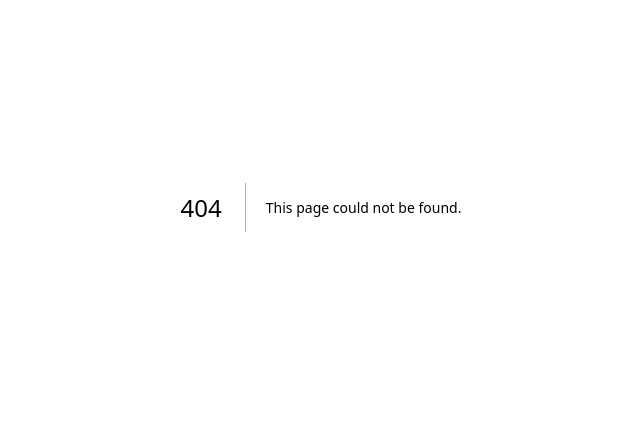
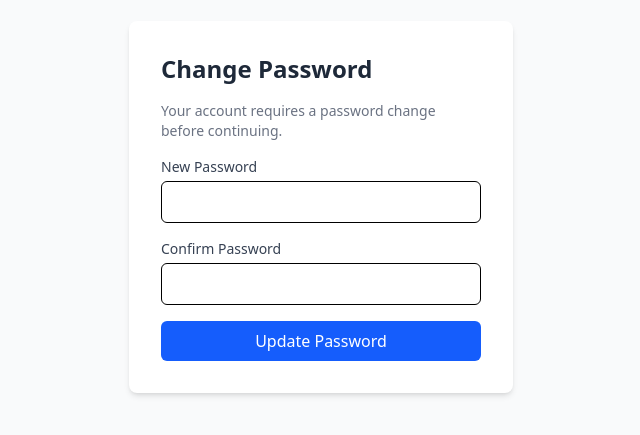
Before and after one commit to doo3012/minimum-viable-product, a Next.js app in the folder apps/web/: page /change-password in a window 1280 px wide. Before the commit this address had no page. Shown: the part 193-628 px from the top of the page, without its empty margins (319-959 px from the left). Built offline with nearby package versions, Linux system fonts and the light colour scheme.

Commit message:
feat(web): add login and change-password pages

```diff
--- /dev/null
+++ b/apps/web/src/app/(public)/change-password/page.tsx
@@ -0,0 +1,95 @@
+'use client';
+import { useForm } from 'react-hook-form';
+import { zodResolver } from '@hookform/resolvers/zod';
+import { z } from 'zod';
+import { useMutation } from '@tanstack/react-query';
+import { useRouter } from 'next/navigation';
+import Swal from 'sweetalert2';
+import { api } from '@/lib/api';
+import { useAuthStore } from '@/stores/authStore';
+
+const schema = z
+  .object({
+    newPassword: z.string().min(8, 'Password must be at least 8 characters'),
+    confirmPassword: z.string().min(1, 'Please confirm your password'),
+  })
+  .refine((d) => d.newPassword === d.confirmPassword, {
+    message: 'Passwords do not match',
+    path: ['confirmPassword'],
+  });
+
+type FormData = z.infer<typeof schema>;
+
+export default function ChangePasswordPage() {
+  const router = useRouter();
+  const setAuth = useAuthStore((s) => s.setAuth);
+  const { userId, role } = useAuthStore();
+
+  const {
+    register,
+    handleSubmit,
+    formState: { errors },
+  } = useForm<FormData>({ resolver: zodResolver(schema) });
+
+  const mutation = useMutation({
+    mutationFn: (data: FormData) =>
+      api.post('/auth/change-password', { newPassword: data.newPassword }),
+    onSuccess: () => {
+      if (userId && role) setAuth(userId, role, false);
+      Swal.fire('Password updated!', 'You can now use your new password.', 'success').then(() =>
+        router.push('/dashboard')
+      );
+    },
+    onError: () => {
+      Swal.fire('Error', 'Failed to change password. Please try again.', 'error');
+    },
+  });
+
+  return (
+    <div className="min-h-screen flex items-center justify-center bg-gray-50">
+      <form
+        onSubmit={handleSubmit((data) => mutation.mutate(data))}
+        className="bg-white p-8 rounded-lg shadow-md w-full max-w-sm space-y-4"
+      >
+        <h1 className="text-2xl font-bold text-gray-800">Change Password</h1>
+        <p className="text-sm text-gray-500">
+          Your account requires a password change before continuing.
+        </p>
+
+        <div>
+          <label className="block text-sm font-medium text-gray-700">New Password</label>
+          <input
+            {...register('newPassword')}
+            type="password"
+            autoComplete="new-password"
+            className="mt-1 w-full border rounded-md px-3 py-2 focus:outline-none focus:ring-2 focus:ring-blue-500"
+          />
+          {errors.newPassword && (
+            <p className="text-red-500 text-xs mt-1">{errors.newPassword.message}</p>
+          )}
+        </div>
+
+        <div>
+          <label className="block text-sm font-medium text-gray-700">Confirm Password</label>
+          <input
+            {...register('confirmPassword')}
+            type="password"
+            autoComplete="new-password"
+            className="mt-1 w-full border rounded-md px-3 py-2 focus:outline-none focus:ring-2 focus:ring-blue-500"
+          />
+          {errors.confirmPassword && (
+            <p className="text-red-500 text-xs mt-1">{errors.confirmPassword.message}</p>
+          )}
+        </div>
+
+        <button
+          type="submit"
+          disabled={mutation.isPending}
+          className="w-full bg-blue-600 text-white py-2 rounded-md hover:bg-blue-700 disabled:opacity-50"
+        >
+          {mutation.isPending ? 'Saving...' : 'Update Password'}
+        </button>
+      </form>
+    </div>
+  );
+}
--- /dev/null
+++ b/apps/web/src/app/(public)/login/page.tsx
@@ -0,0 +1,89 @@
+'use client';
+import { useForm } from 'react-hook-form';
+import { zodResolver } from '@hookform/resolvers/zod';
+import { useMutation } from '@tanstack/react-query';
+import { useRouter } from 'next/navigation';
+import Swal from 'sweetalert2';
+import { api } from '@/lib/api';
+import { useAuthStore } from '@/stores/authStore';
+import { loginSchema, LoginFormData } from '@/schemas/login.schema';
+
+export default function LoginPage() {
+  const router = useRouter();
+  const setAuth = useAuthStore((s) => s.setAuth);
+
+  const {
+    register,
+    handleSubmit,
+    formState: { errors },
+  } = useForm<LoginFormData>({
+    resolver: zodResolver(loginSchema),
+  });
+
+  const mutation = useMutation({
+    mutationFn: (data: LoginFormData) => api.post('/auth/login', data),
+    onSuccess: (res) => {
+      const { userId, role, mustChangePassword } = res.data;
+      setAuth(userId, role, mustChangePassword);
+      if (mustChangePassword) {
+        router.push('/change-password');
+      } else {
+        router.push('/dashboard');
+      }
+    },
+    onError: () => {
+      Swal.fire('Login failed', 'Invalid username or password.', 'error');
+    },
+  });
+
+  return (
+    <div className="min-h-screen flex items-center justify-center bg-gray-50">
+      <form
+        onSubmit={handleSubmit((data) => mutation.mutate(data))}
+        className="bg-white p-8 rounded-lg shadow-md w-full max-w-sm space-y-4"
+      >
+        <h1 className="text-2xl font-bold text-gray-800">Sign In</h1>
+
+        <div>
+          <label className="block text-sm font-medium text-gray-700">Username</label>
+          <input
+            {...register('username')}
+            autoComplete="username"
+            className="mt-1 w-full border rounded-md px-3 py-2 focus:outline-none focus:ring-2 focus:ring-blue-500"
+          />
+          {errors.username && (
+            <p className="text-red-500 text-xs mt-1">{errors.username.message}</p>
+          )}
+        </div>
+
+        <div>
+          <label className="block text-sm font-medium text-gray-700">Password</label>
+          <input
+            {...register('password')}
+            type="password"
+            autoComplete="current-password"
+            className="mt-1 w-full border rounded-md px-3 py-2 focus:outline-none focus:ring-2 focus:ring-blue-500"
+          />
+          {errors.password && (
+            <p className="text-red-500 text-xs mt-1">{errors.password.message}</p>
+          )}
+        </div>
+
+        <button
+          type="submit"
+          disabled={mutation.isPending}
+          className="w-full bg-blue-600 text-white py-2 rounded-md hover:bg-blue-700 disabled:opacity-50"
+        >
+          {mutation.isPending ? 'Signing in...' : 'Sign In'}
+        </button>
+
+        <p className="text-center text-sm text-gray-500">
+          New company?{' '}
+          <a href="/onboard" className="text-blue-600 hover:underline">
+            Register here
+          </a>
+        </p>
+      </form>
+    </div>
+  );
+}
--- /dev/null
+++ b/apps/web/src/schemas/login.schema.ts
@@ -0,0 +1,8 @@
+import { z } from 'zod';
+
+export const loginSchema = z.object({
+  username: z.string().min(1, 'Username is required'),
+  password: z.string().min(1, 'Password is required'),
+});
+
+export type LoginFormData = z.infer<typeof loginSchema>;
```
